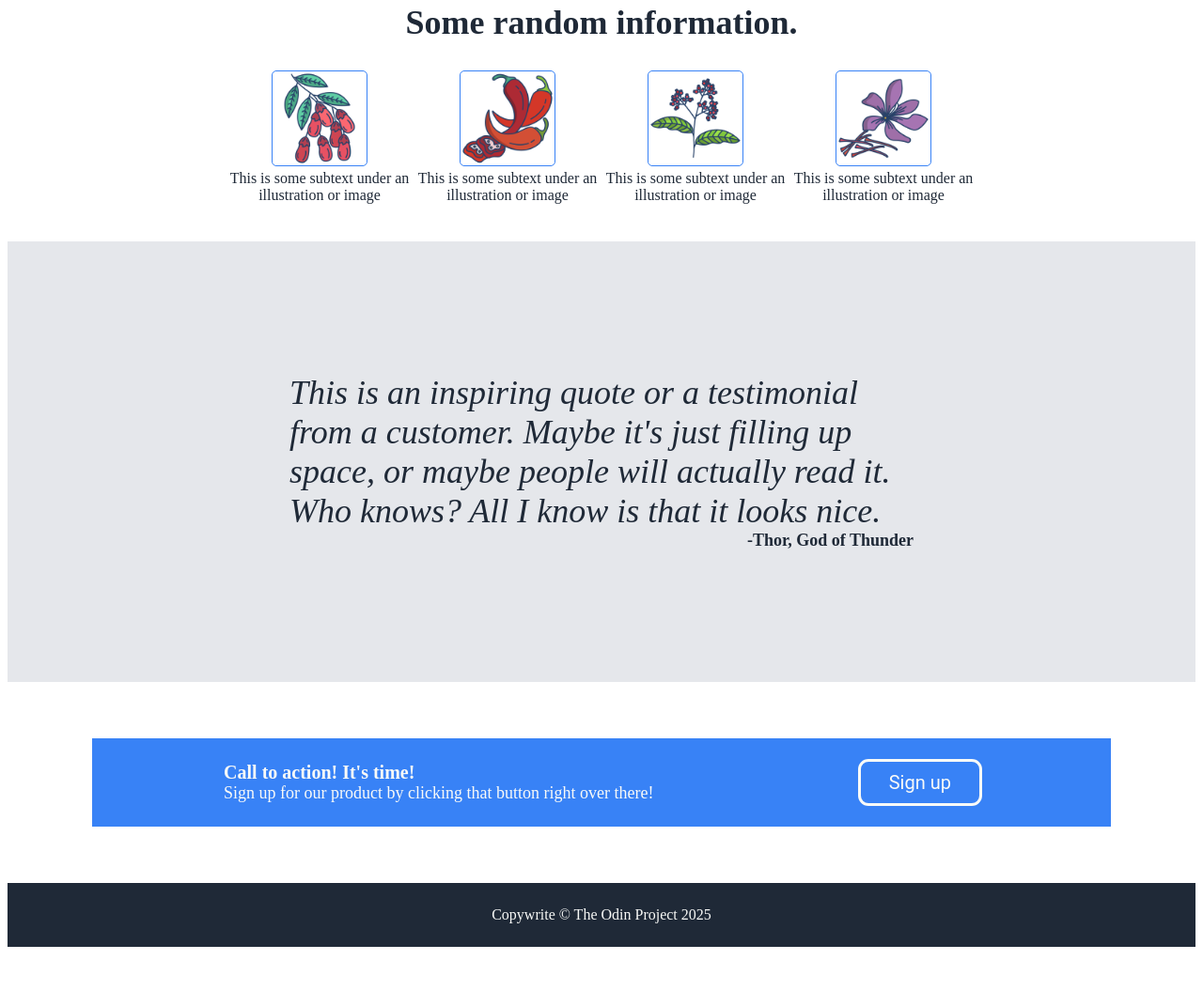
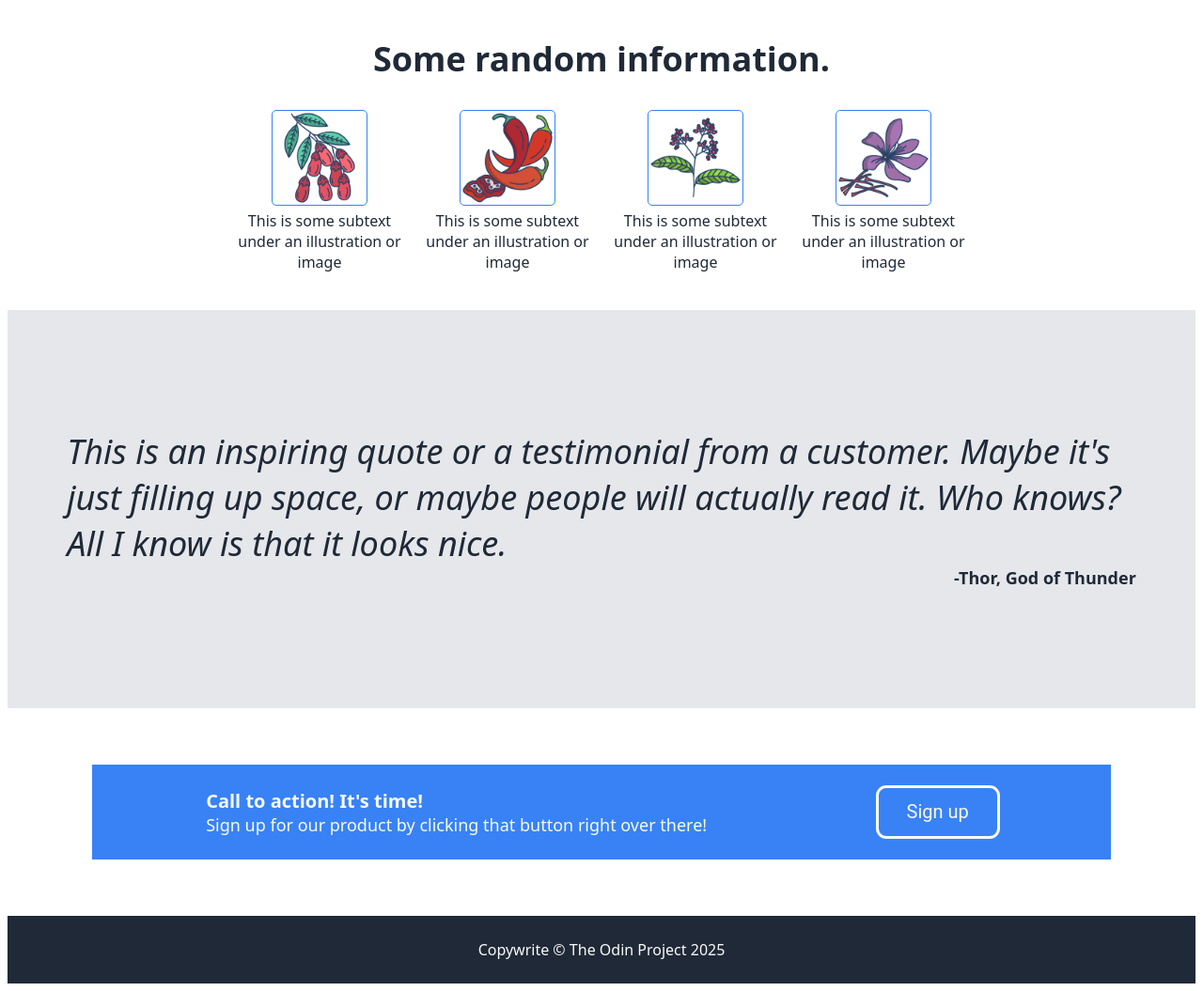
Before and after one commit to jillaye/landing-page, a plain HTML site: page index.html in a window 1280 px wide. Shown: the part 377-1432 px from the top of the page at 94% size. Before the commit the page ends 1393 px from the top, so only its background shows below. Drawn offline with Linux system fonts and the light colour scheme.

Commit message:
small tweaks

```diff
--- a/style.css
+++ b/style.css
@@ -1,12 +1,13 @@
 /* @import url('https://fonts.googleapis.com/css2?family=Roboto:wght@400;700&display=swap'); */
 @font-face {
-    font-family:  Roboto, sans-serif;
+    font-family: system-ui, -apple-system, BlinkMacSystemFont, 'Segoe UI', Roboto, Oxygen, Ubuntu, Cantarell, 'Open Sans', 'Helvetica Neue', sans-serif;
     src: url(../../Roboto-VariableFont_wdth\,wght.ttf) format('true-type');
 }
 
 body {
     display: flex;
     flex-direction: column;
+    font-family: system-ui, -apple-system, BlinkMacSystemFont, 'Segoe UI', Roboto, Oxygen, Ubuntu, Cantarell, 'Open Sans', 'Helvetica Neue', sans-serif;
 }
 
 img {
@@ -93,7 +94,7 @@ img {
 .section-three {
     background-color: #E5E7EB;
     color: #1F2937;
-    padding: 140px 300px;
+    padding: 10% 5%;
 }
 
 .quote {
```
